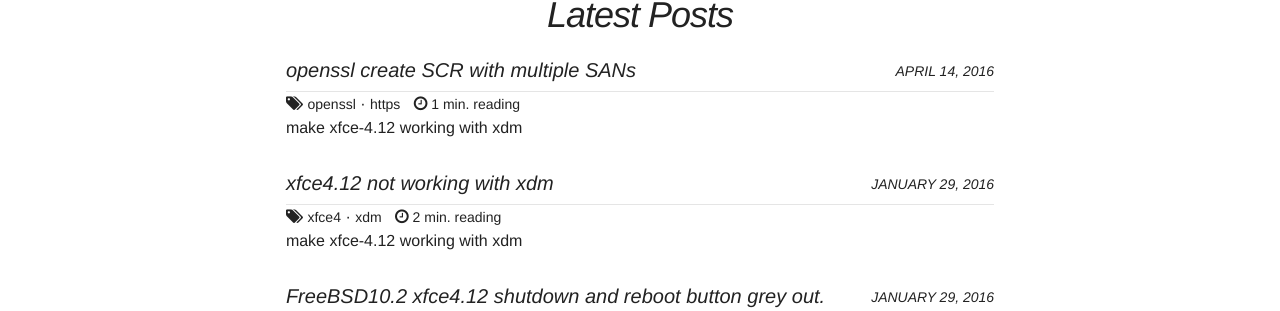
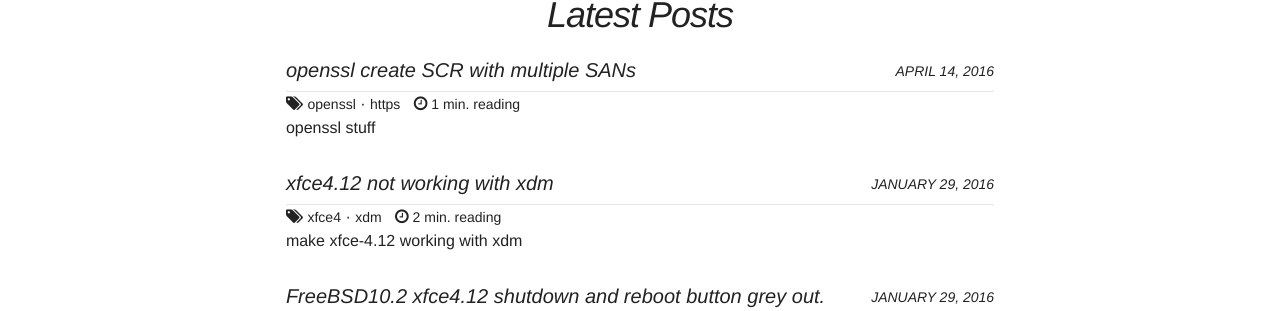
Before and after one commit to MagiCarbon/MagiCarbon.github.io, a Jekyll site: the page built from index.html, in a window 1280 px wide. Shown: the part 375-686 px from the top of the page. Built offline with Jekyll 4.4.1, drawn with Linux system fonts in a browser that asks for light colours; the list of posts is cut into pages by our own code; comment, search, counter and statistics services are not loaded.

Commit message:
Update 2016-04-14-openssl-create-SCR-with-multiple-SANs.md

```diff
--- a/_posts/blog/2016-04-14-openssl-create-SCR-with-multiple-SANs.md
+++ b/_posts/blog/2016-04-14-openssl-create-SCR-with-multiple-SANs.md
@@ -4,7 +4,7 @@ categories: blog
 share: true
 comments: true
 title: openssl create SCR with multiple SANs
-excerpt: make xfce-4.12 working with xdm
+excerpt: openssl stuff
 date: '2016-04-14T15:50:00+08:00'
 #modified: '2014-11-09T23:39:00+01:00'
 tags: [openssl, https]
```
